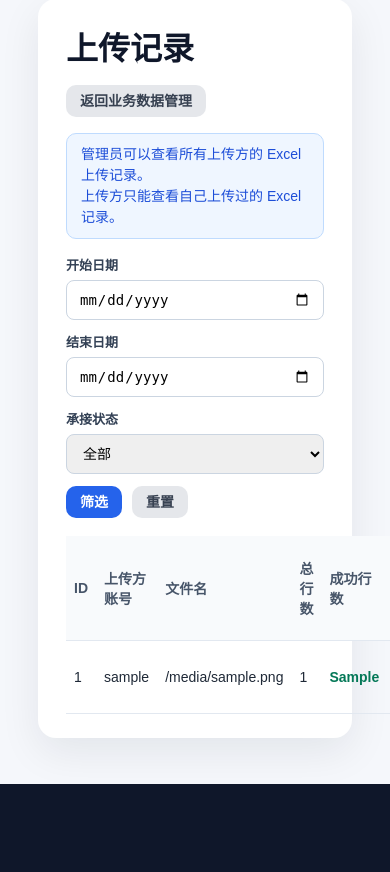
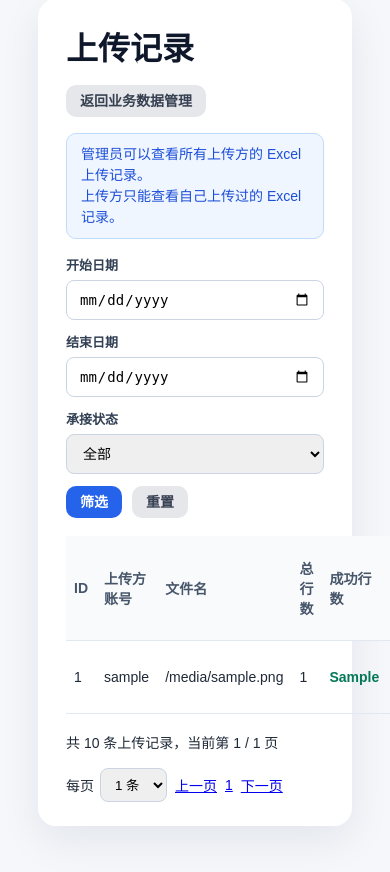
Before and after one commit to jordanlee5/business-saas-mvp, a FastAPI app: template app/templates/upload_batches.html in a window 390 px wide; the page is wider, and only the part inside the window is pictured. Shown: the part 945-1817 px from the top of that part. Before the commit the page ends 1729 px from the top of that part, so only its background shows below. Run offline with FastAPI, Linux system fonts and the light colour scheme; the template is opened without the code that fills it: most values are stand-ins (such as "Sample title", 1, 10 or a date in 2020).

Commit message:
add pagination to upload batches page

```diff
--- a/app/main.py
+++ b/app/main.py
@@ -2234,6 +2234,8 @@ def upload_batches_page(
     end_date: str = Query(""),
     review_status: str = Query("全部"),
     acceptance_status: str = Query("全部"),
+    batch_page: int = 1,
+    batch_page_size: int = 10,
 ):
     user = get_current_user(request)
     if not user:
@@ -2278,7 +2280,27 @@ def upload_batches_page(
     if acceptance_status != "全部":
         query = query.filter(UploadBatch.acceptance_status == acceptance_status)
 
-    batches = query.order_by(UploadBatch.id.desc()).all()
+    allowed_batch_page_sizes = [5, 10, 20]
+
+    if batch_page_size not in allowed_batch_page_sizes:
+        batch_page_size = 10
+
+    if batch_page < 1:
+        batch_page = 1
+
+    batch_total = query.count()
+    batch_total_pages = max((batch_total + batch_page_size - 1) // batch_page_size, 1)
+
+    if batch_page > batch_total_pages:
+        batch_page = batch_total_pages
+
+    batches = (
+        query
+        .order_by(UploadBatch.id.desc())
+        .offset((batch_page - 1) * batch_page_size)
+        .limit(batch_page_size)
+        .all()
+    )
 
     batch_items = []
 
@@ -2317,6 +2339,11 @@ def upload_batches_page(
             "end_date": end_date,
             "review_status": review_status,
             "acceptance_status": acceptance_status,
+            "batch_page": batch_page,
+            "batch_page_size": batch_page_size,
+            "batch_total": batch_total,
+            "batch_total_pages": batch_total_pages,
+            "allowed_batch_page_sizes": allowed_batch_page_sizes,
         },
     )
 
--- a/app/templates/upload_batches.html
+++ b/app/templates/upload_batches.html
@@ -115,6 +115,41 @@
                 flex-direction: column;
             }
         }
+        .batch-pagination {
+            display: flex;
+            justify-content: space-between;
+            align-items: center;
+            gap: 16px;
+            margin-top: 18px;
+            font-size: 14px;
+        }
+
+        .batch-page-actions {
+            display: flex;
+            align-items: center;
+            gap: 8px;
+            flex-wrap: wrap;
+        }
+
+        .batch-page-size-form {
+            display: flex;
+            align-items: center;
+            gap: 6px;
+        }
+
+        .batch-page-size-form select {
+            height: 34px;
+            border: 1px solid #cbd5e1;
+            border-radius: 8px;
+            padding: 0 10px;
+        }
+
+        @media (max-width: 900px) {
+            .batch-pagination {
+                align-items: flex-start;
+                flex-direction: column;
+            }
+        }
     </style>
 
 
@@ -131,6 +166,7 @@
         </div>
 
         <form method="get" action="/upload-batches" class="batch-filter-form">
+            <input type="hidden" name="batch_page" value="1">
             <input type="hidden" name="keyword" value="{{ keyword }}">
             <input type="hidden" name="review_status" value="{{ review_status }}">
 
@@ -205,6 +241,49 @@
             {% endfor %}
             </tbody>
         </table>
+        <div class="batch-pagination">
+            <div>
+                共 {{ batch_total }} 条上传记录，当前第 {{ batch_page }} / {{ batch_total_pages }} 页
+            </div>
+
+            <div class="batch-page-actions">
+                <form method="get" action="/upload-batches" class="batch-page-size-form">
+                    <input type="hidden" name="partner_id" value="{{ partner_id }}">
+                    <input type="hidden" name="keyword" value="{{ keyword }}">
+                    <input type="hidden" name="start_date" value="{{ start_date }}">
+                    <input type="hidden" name="end_date" value="{{ end_date }}">
+                    <input type="hidden" name="review_status" value="{{ review_status }}">
+                    <input type="hidden" name="acceptance_status" value="{{ acceptance_status }}">
+                    <input type="hidden" name="batch_page" value="1">
+
+                    <label>每页</label>
+                    <select name="batch_page_size" onchange="this.form.submit()">
+                        {% for size in allowed_batch_page_sizes %}
+                            <option value="{{ size }}" {% if batch_page_size == size %}selected{% endif %}>
+                                {{ size }} 条
+                            </option>
+                        {% endfor %}
+                    </select>
+                </form>
+
+                <a class="page-link {% if batch_page <= 1 %}disabled{% endif %}"
+                href="/upload-batches?partner_id={{ partner_id }}&keyword={{ keyword }}&start_date={{ start_date }}&end_date={{ end_date }}&review_status={{ review_status }}&acceptance_status={{ acceptance_status }}&batch_page={{ batch_page - 1 }}&batch_page_size={{ batch_page_size }}">
+                    上一页
+                </a >
+
+                {% for p in range(1, batch_total_pages + 1) %}
+                    <a class="page-link {% if p == batch_page %}active{% endif %}"
+                    href="/upload-batches?partner_id={{ partner_id }}&keyword={{ keyword }}&start_date={{ start_date }}&end_date={{ end_date }}&review_status={{ review_status }}&acceptance_status={{ acceptance_status }}&batch_page={{ p }}&batch_page_size={{ batch_page_size }}">
+                        {{ p }}
+                    </a >
+                {% endfor %}
+
+                <a class="page-link {% if batch_page >= batch_total_pages %}disabled{% endif %}"
+                href="/upload-batches?partner_id={{ partner_id }}&keyword={{ keyword }}&start_date={{ start_date }}&end_date={{ end_date }}&review_status={{ review_status }}&acceptance_status={{ acceptance_status }}&batch_page={{ batch_page + 1 }}&batch_page_size={{ batch_page_size }}">
+                    下一页
+                </a >
+            </div>
+        </div>
         {% else %}
             <div class="empty">暂无上传记录。</div>
         {% endif %}
```
